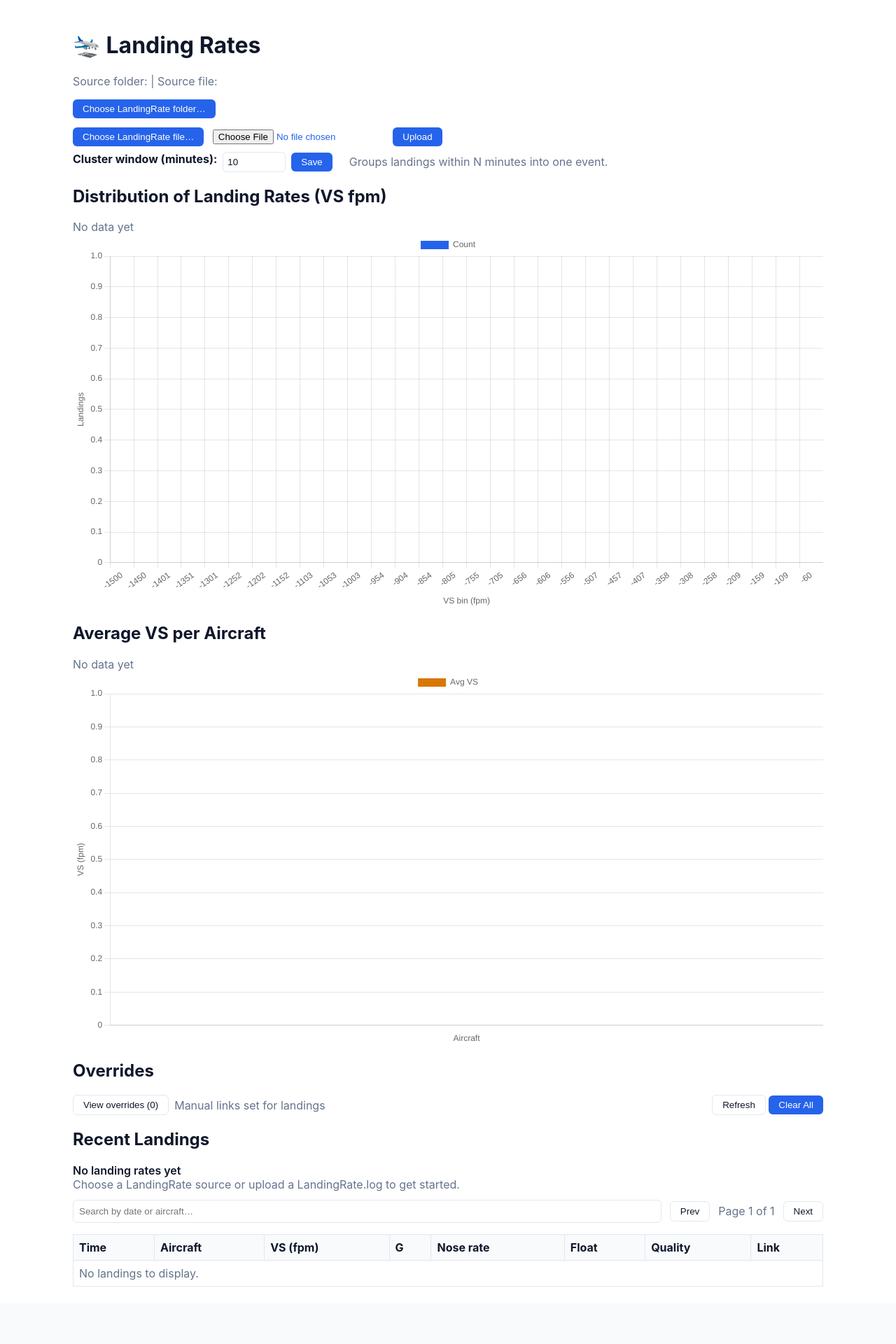
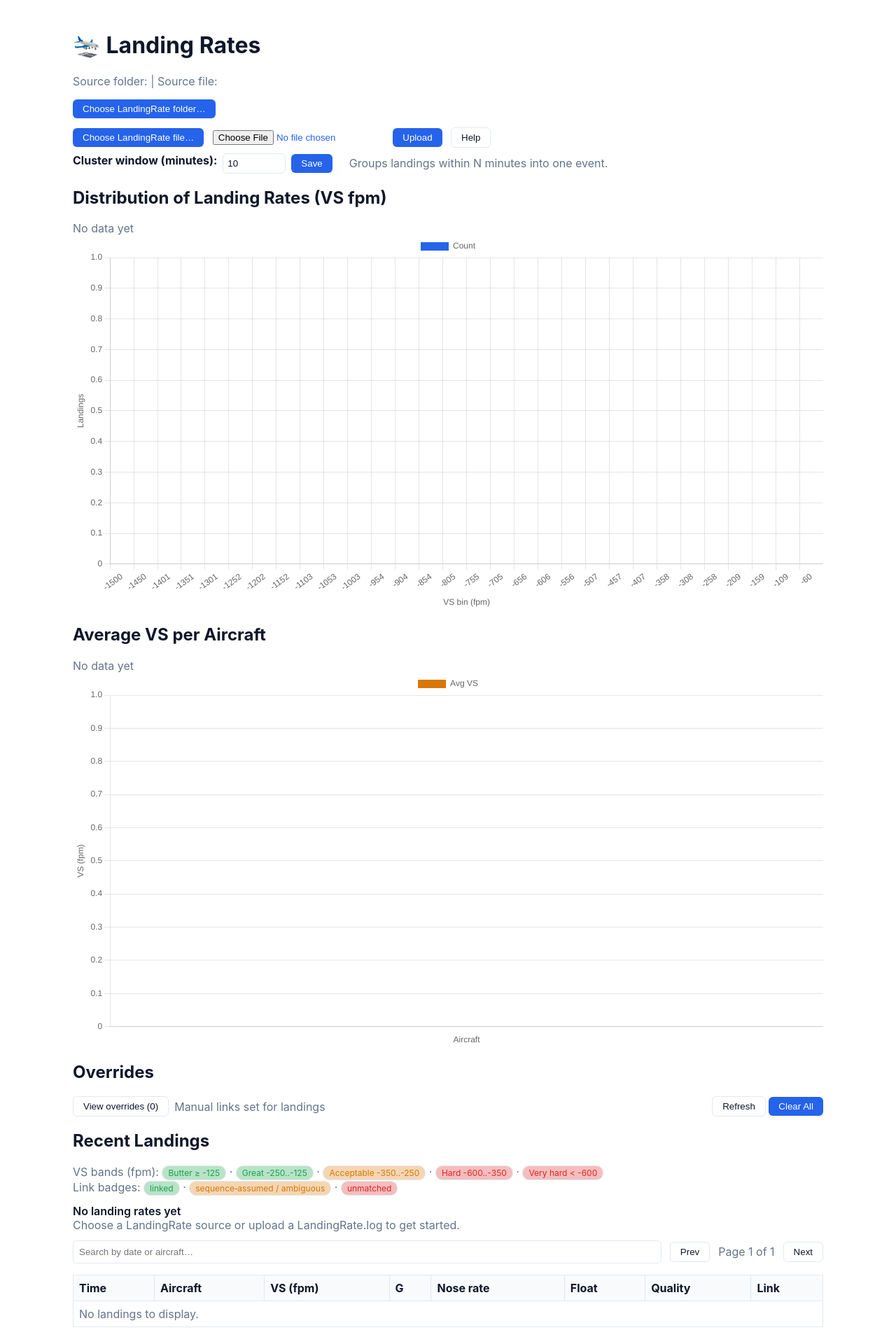
Before and after one commit to NonymousMorlock/Pilog, a Flask app: page /landing-rates in a window 1280 px wide. Shown: the part 54-1974 px from the top of the page at 70% size. Before the commit the page ends 1892 px from the top, so only its background shows below. Run offline with Flask 3, Linux system fonts and the light colour scheme; data that the repository does not hold is empty; some libraries are stand-ins or nearby versions.

Commit message:
✨ feat(ui): Add help button and modal for landing rates with detailed logging instructions

```diff
--- a/static/landing_rates.js
+++ b/static/landing_rates.js
@@ -38,11 +38,13 @@
       .replace(/'/g, '&#39;');
   }
 
-  function bandClass(vs) {
-    if (vs == null || isNaN(vs)) return '';
-    if (vs >= -200) return 'ok';
-    if (vs >= -400) return 'warn';
-    return 'bad';
+  function bandInfo(vs) {
+    if (!Number.isFinite(vs)) return { cls: 'muted', label: '' };
+    if (vs >= -125) return { cls: 'ok', label: 'Butter (≥ -125)' };
+    if (vs >= -250) return { cls: 'ok', label: 'Great (-250..-125)' };
+    if (vs >= -350) return { cls: 'warn', label: 'Acceptable (-350..-250)' };
+    if (vs >= -600) return { cls: 'bad', label: 'Hard (-600..-350)' };
+    return { cls: 'bad', label: 'Very hard (< -600)' };
   }
 
   function getFilteredSortedLandingIndices() {
@@ -84,7 +86,7 @@
       const tr = document.createElement('tr');
       tr.id = 'landing-row-' + origIdx;
       const vs = Number(l.VS);
-      const cls = bandClass(vs);
+      const info = bandInfo(vs);
       let linkHtml = '<span class="chip muted">unlinked</span>';
       if (link && link.linkConfidence && link.linkConfidence !== 'unmatched' && link.linkConfidence !== 'ambiguous' && link.flight) {
         const f = link.flight;
@@ -96,14 +98,15 @@
         const label = esc(link.linkConfidence);
         linkHtml = `<span class="${badge}">${label}</span> <button class="btn ghost" data-resolve="1" data-orig="${origIdx}">Resolve</button>`;
       }
+      const qualityText = (l.quality && String(l.quality)) || info.label;
       tr.innerHTML = `
         <td>${esc(l.time)}</td>
         <td>${esc(l.norm_ac || l.aircraft)}</td>
-        <td><span class="chip ${cls}">${isFinite(vs) ? vs.toFixed(1) : ''}</span></td>
+        <td><span class="chip ${info.cls}" title="${esc(info.label)}">${isFinite(vs) ? vs.toFixed(1) : ''}</span></td>
         <td>${l.G != null ? Number(l.G).toFixed(2) : ''}</td>
         <td>${l.nose_rate != null ? Number(l.nose_rate).toFixed(2) : ''}</td>
         <td>${l.float != null ? Number(l.float).toFixed(2) : ''}</td>
-        <td>${esc(l.quality || '')}</td>
+        <td>${esc(qualityText)}</td>
         <td>${linkHtml}</td>
       `;
       // Apply sticky highlight to the same physical row position
@@ -321,6 +324,45 @@
     }
   });
 
+  // Help modal
+  window.openLRHelp = function openLRHelp() {
+    const overlay = document.createElement('div');
+    overlay.style.position = 'fixed';
+    overlay.style.inset = '0';
+    overlay.style.background = 'rgba(0,0,0,.4)';
+    overlay.style.zIndex = '1000';
+    const modal = document.createElement('div');
+    modal.style.maxWidth = '680px';
+    modal.style.margin = '8vh auto';
+    modal.style.background = 'var(--surface)';
+    modal.style.color = 'var(--text)';
+    modal.style.border = '1px solid var(--border)';
+    modal.style.borderRadius = '8px';
+    modal.style.padding = '16px';
+    modal.setAttribute('role', 'dialog');
+    modal.setAttribute('aria-modal', 'true');
+    modal.innerHTML = `
+      <h3 style="margin-top:0;">Landing Rates Help</h3>
+      <div class="muted" style="margin-bottom:8px;">Quick guide to the logging system</div>
+      <div style="line-height:1.6;">
+        <p><strong>Adding logs</strong>: Use <em>Choose LandingRate folder</em> to watch a folder for <code>LandingRate.log</code>, <em>Choose LandingRate file</em> for a single file, or <em>Upload</em> a <code>.log/.csv</code> export.</p>
+        <p><strong>VS thresholds</strong> (from LandingRate plugin): Butter ≥ -125, Great -250..-125, Acceptable -350..-250, Hard -600..-350, Very hard < -600. Colored chips indicate severity; hover for labels.</p>
+        <p><strong>Columns</strong>: VS (vertical speed, fpm), G (g‑force), Nose rate (deg/s), Float (s), Quality (plugin text when available).</p>
+        <p><strong>Link badges</strong>: linked (green), sequence‑assumed/ambiguous (amber), unmatched (red). Use <em>Resolve</em> to manually link.</p>
+        <p><strong>Cluster window</strong>: groups multiple landings within N minutes into a single event.</p>
+      </div>
+      <div class="row" style="justify-content:flex-end; margin-top:12px;">
+        <button class="btn" id="lrHelpClose" type="button">Close</button>
+      </div>
+    `;
+    overlay.appendChild(modal);
+    document.body.appendChild(overlay);
+    function close() { try { document.body.removeChild(overlay); } catch(_) {} }
+    overlay.addEventListener('click', (e) => { if (e.target === overlay) close(); });
+    modal.querySelector('#lrHelpClose').onclick = close;
+    document.addEventListener('keydown', function onKey(e){ if (e.key === 'Escape') { close(); document.removeEventListener('keydown', onKey); } });
+  };
+
   // Pager buttons
   const prevBtn = document.getElementById('prevLandingPage');
   const nextBtn = document.getElementById('nextLandingPage');
--- a/static/theme.css
+++ b/static/theme.css
@@ -67,10 +67,10 @@ th { background: var(--surface); }
 tr:nth-child(even) { background: color-mix(in oklab, var(--surface), var(--bg) 40%); }
 
 /* Chips */
-.chip { padding: 2px 8px; border-radius: 10px; font-size: 12px; display: inline-block; }
-.ok { background: color-mix(in oklab, var(--success), transparent 80%); color: var(--success); }
-.warn { background: color-mix(in oklab, var(--warning), transparent 80%); color: var(--warning); }
-.bad { background: color-mix(in oklab, var(--danger), transparent 80%); color: var(--danger); }
+.chip { padding: 2px 8px; border-radius: 10px; font-size: 12px; display: inline-block; border: 1px solid var(--border); }
+.ok { background: color-mix(in oklab, var(--success), transparent 70%); color: var(--success); }
+.warn { background: color-mix(in oklab, var(--warning), transparent 70%); color: var(--warning); }
+.bad { background: color-mix(in oklab, var(--danger), transparent 70%); color: var(--danger); }
 .muted { color: var(--muted); }
 
 /* Toasts */
--- a/templates/landing_rates.html
+++ b/templates/landing_rates.html
@@ -19,6 +19,7 @@
       <input type="file" name="landingrate" accept=".log,.csv" required>
       <button class="btn" type="submit">Upload</button>
     </form>
+    <button class="btn ghost" type="button" onclick="openLRHelp()" style="margin-left:8px;">Help</button>
     <div class="row" style="margin-top:8px; align-items: center; gap:8px;">
       <label for="clusterMinutes"><strong>Cluster window (minutes):</strong></label>
       <input id="clusterMinutes" type="number" min="1" max="60" step="1" value="10" style="width:90px; padding:6px; border:1px solid var(--border); border-radius:6px; background: var(--bg); color: var(--text);">
@@ -70,6 +71,10 @@
   </div>
 
   <h2>Recent Landings</h2>
+  <div class="muted" aria-label="Legends" style="margin:6px 0;">
+    <div>VS bands (fpm): <span class="chip ok" title="Butter (≥ -125)">Butter ≥ -125</span> · <span class="chip ok" title="Great (-250..-125)">Great -250..-125</span> · <span class="chip warn" title="Acceptable (-350..-250)">Acceptable -350..-250</span> · <span class="chip bad" title="Hard (-600..-350)">Hard -600..-350</span> · <span class="chip bad" title="Very hard (< -600)">Very hard &lt; -600</span></div>
+    <div>Link badges: <span class="chip ok">linked</span> · <span class="chip warn">sequence‑assumed / ambiguous</span> · <span class="chip bad">unmatched</span></div>
+  </div>
   {% if landings|length == 0 %}
   <div class="card" role="status" aria-live="polite" style="margin:12px 0;">
     <div style="font-weight:600;">No landing rates yet</div>
@@ -89,7 +94,7 @@
       <tr>
         <th scope="col" data-sort-key="time" aria-sort="none" style="cursor:pointer;">Time</th>
         <th scope="col" data-sort-key="norm_ac" aria-sort="none" style="cursor:pointer;">Aircraft</th>
-        <th scope="col" data-sort-key="VS" aria-sort="none" style="cursor:pointer;">VS (fpm)</th>
+        <th scope="col" data-sort-key="VS" aria-sort="none" style="cursor:pointer;" title="Butter ≥ -125; Great -250..-125; Acceptable -350..-250; Hard -600..-350; Very hard < -600">VS (fpm)</th>
         <th scope="col" data-sort-key="G" aria-sort="none" style="cursor:pointer;">G</th>
         <th scope="col" data-sort-key="nose_rate" aria-sort="none" style="cursor:pointer;">Nose rate</th>
         <th scope="col" data-sort-key="float" aria-sort="none" style="cursor:pointer;">Float</th>
```
